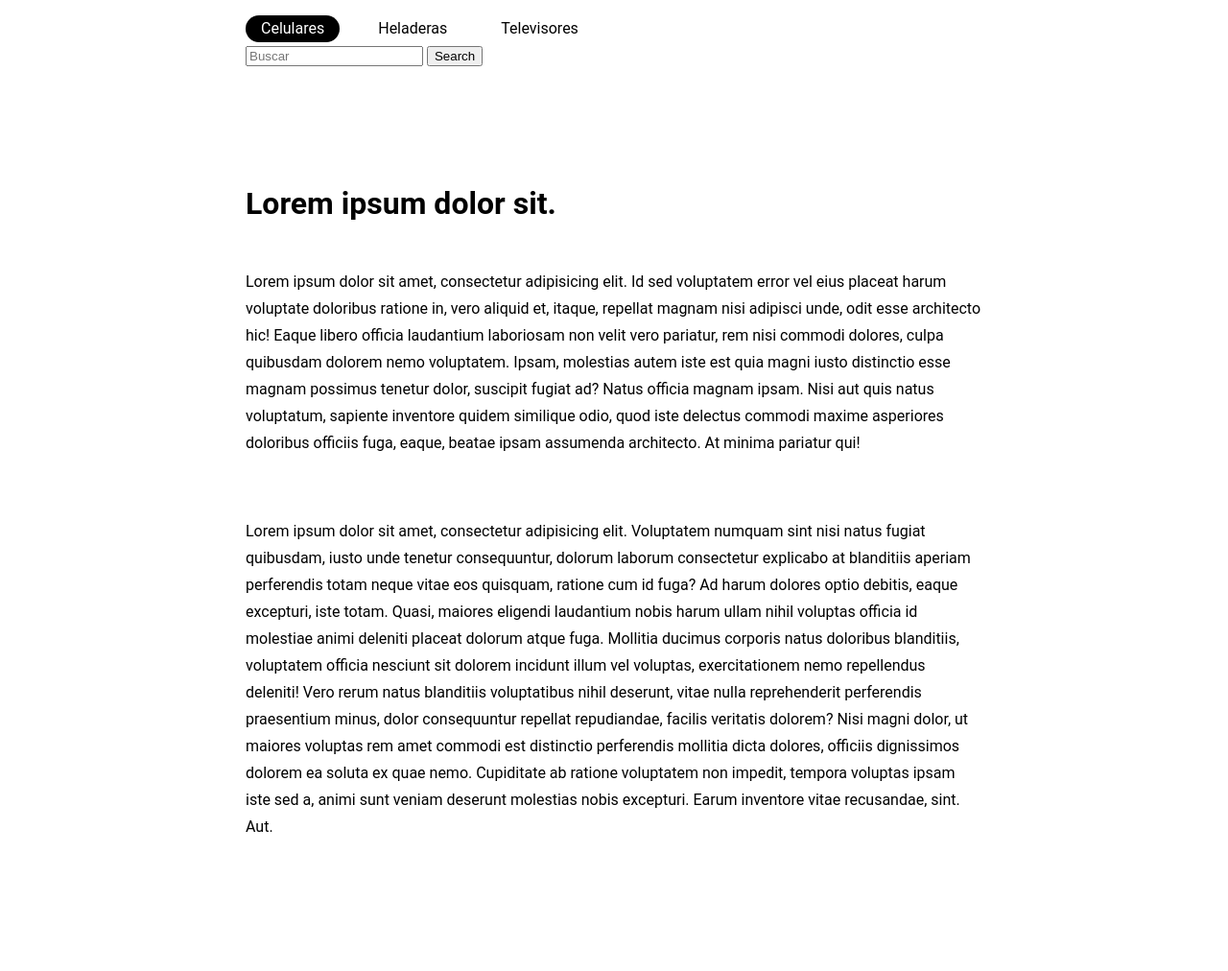
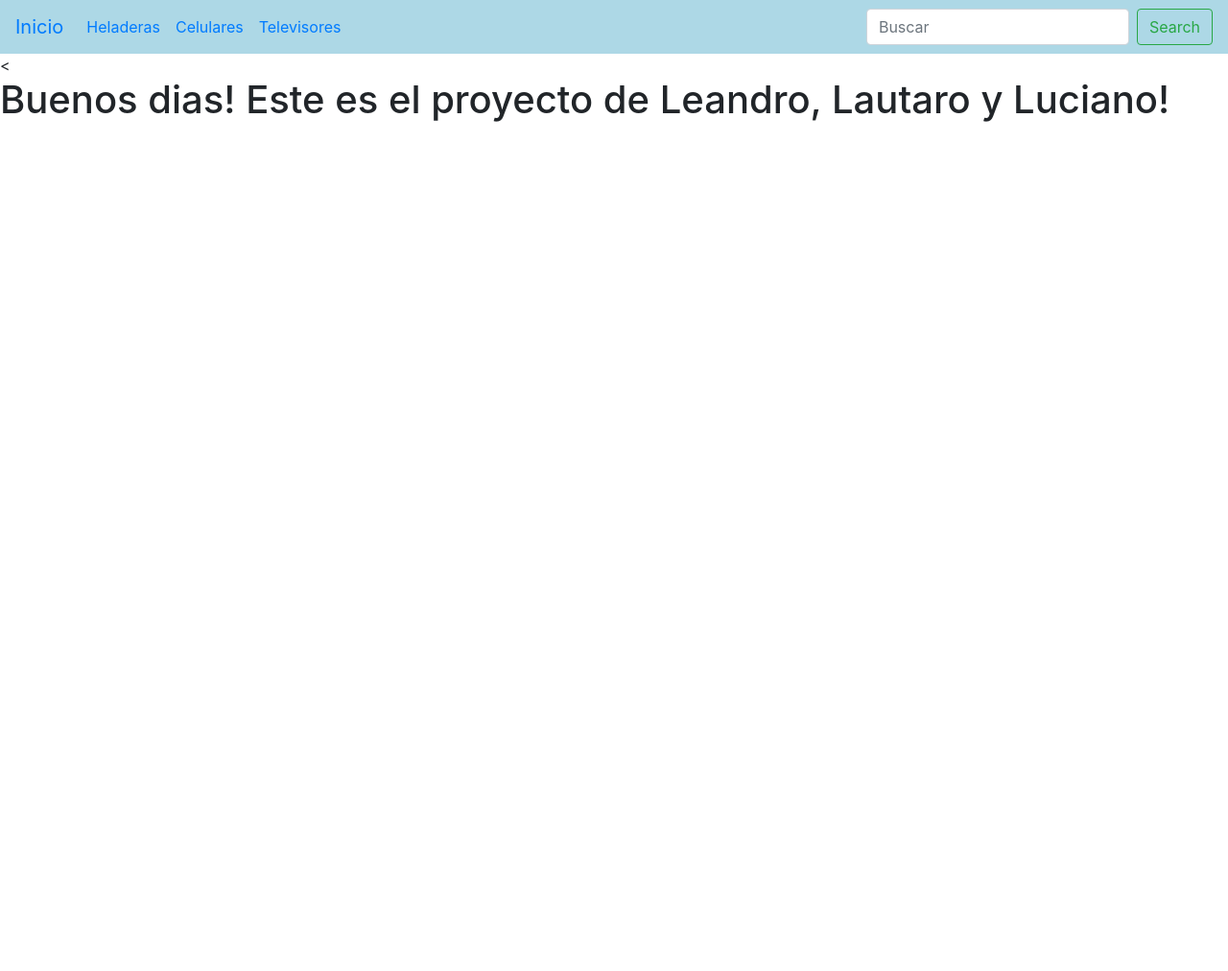
Before and after one commit to LucianoSuarez701/proyecto_final, a Python web app: template templates/index.html in a window 1280 px wide. Shown: the whole page at 96% size. After the commit the page ends 127 px from the top, so only its background shows below. Run offline with Jinja, Linux system fonts and the light colour scheme; the template is opened without the code that fills it, so the values that code supplies are empty.

Commit message:
Vistas de navbar viejas

```diff
--- a/templates/base.html
+++ b/templates/base.html
@@ -9,70 +9,12 @@
         {% block titulo %}
         {% endblock %}
     </title>
-    <!--<link rel="stylesheet" href="https://cdn.jsdelivr.net/npm/bootstrap@4.6.1/dist/css/bootstrap.min.css"
-        integrity="sha384-zCbKRCUGaJDkqS1kPbPd7TveP5iyJE0EjAuZQTgFLD2ylzuqKfdKlfG/eSrtxUkn" crossorigin="anonymous">-->
-    <link rel="stylesheet" href="../css/style.css">
+    <link rel="stylesheet" href="https://cdn.jsdelivr.net/npm/bootstrap@4.6.1/dist/css/bootstrap.min.css"
+        integrity="sha384-zCbKRCUGaJDkqS1kPbPd7TveP5iyJE0EjAuZQTgFLD2ylzuqKfdKlfG/eSrtxUkn" crossorigin="anonymous">
 </head>
 
 <body>
-
-    <header class="header sticky sticky--top js-header">
-
-        <div class="grid">
-
-            <nav class="navigation">
-                <ul class="navigation__list navigation__list--inline">
-
-                    <li class="navigation__item"><a href="#"
-                            class="navigation__link navigation__link--is-active">Celulares</a></li>
-                    <li class="navigation__item"><a href="#" class="navigation__link">Heladeras</a></li>
-                    <li class="navigation__item"><a href="#" class="navigation__link">Televisores</a></li>
-
-                </ul>
-                <form class="form-inline my-2 my-lg-0" action="/products/search-product/" method="GET">
-                    <input class="form-control mr-sm-2" type="text" placeholder="Buscar" aria-label="Search"
-                        name='search'>
-                    <button class="btn btn-outline-success my-2 my-sm-0" type="submit">Search</button>
-                </form>
-            </nav>
-
-        </div>
-
-    </header>
-
-    <main class="main">
-
-        <div class="grid">
-
-            <h1>Lorem ipsum dolor sit.</h1>
-
-            <p>Lorem ipsum dolor sit amet, consectetur adipisicing elit. Id sed voluptatem error vel eius placeat harum
-                voluptate doloribus ratione in, vero aliquid et, itaque, repellat magnam nisi adipisci unde, odit esse
-                architecto hic! Eaque libero officia laudantium laboriosam non velit vero pariatur, rem nisi commodi
-                dolores, culpa quibusdam dolorem nemo voluptatem. Ipsam, molestias autem iste est quia magni iusto
-                distinctio esse magnam possimus tenetur dolor, suscipit fugiat ad? Natus officia magnam ipsam. Nisi aut
-                quis natus voluptatum, sapiente inventore quidem similique odio, quod iste delectus commodi maxime
-                asperiores doloribus officiis fuga, eaque, beatae ipsam assumenda architecto. At minima pariatur qui!
-            </p>
-            <p>Lorem ipsum dolor sit amet, consectetur adipisicing elit. Voluptatem numquam sint nisi natus fugiat
-                quibusdam, iusto unde tenetur consequuntur, dolorum laborum consectetur explicabo at blanditiis aperiam
-                perferendis totam neque vitae eos quisquam, ratione cum id fuga? Ad harum dolores optio debitis, eaque
-                excepturi, iste totam. Quasi, maiores eligendi laudantium nobis harum ullam nihil voluptas officia id
-                molestiae animi deleniti placeat dolorum atque fuga. Mollitia ducimus corporis natus doloribus
-                blanditiis, voluptatem officia nesciunt sit dolorem incidunt illum vel voluptas, exercitationem nemo
-                repellendus deleniti! Vero rerum natus blanditiis voluptatibus nihil deserunt, vitae nulla reprehenderit
-                perferendis praesentium minus, dolor consequuntur repellat repudiandae, facilis veritatis dolorem? Nisi
-                magni dolor, ut maiores voluptas rem amet commodi est distinctio perferendis mollitia dicta dolores,
-                officiis dignissimos dolorem ea soluta ex quae nemo. Cupiditate ab ratione voluptatem non impedit,
-                tempora voluptas ipsam iste sed a, animi sunt veniam deserunt molestias nobis excepturi. Earum inventore
-                vitae recusandae, sint. Aut.</p>
-
-        </div>
-
-    </main>
-
-
-    <!--<nav class="navbar navbar-expand-lg navbar " style="background: rgb(5, 65, 85);">
+    <nav class="navbar navbar-expand-lg navbar " style="background: lightblue;">
         <a class="navbar-brand" href="/">Inicio</a>
         <button class="navbar-toggler" type="button" data-toggle="collapse" data-target="#navbarSupportedContent"
             aria-controls="navbarSupportedContent" aria-expanded="false" aria-label="Toggle navigation">
@@ -84,14 +26,17 @@
                 <li class="nav-item active">
                     <a class="nav-link" href="/heladeras/">Heladeras </a>
                 </li>
-                    <li class="nav-item active">
+                <li class="nav-item">
                     <a class="nav-link" href="/celulares/">Celulares</a>
                 </li>
-                    <li class="nav-item active">
+                <li class="nav-item">
                     <a class="nav-link" href="/televisores/">Televisores</a>
-
+                </li>
             </ul>
-
+            <form class="form-inline my-2 my-lg-0" action = "/products/search-product/" method = "GET">
+                <input class="form-control mr-sm-2" type="text" placeholder="Buscar" aria-label="Search" name = 'search'>
+                <button class="btn btn-outline-success my-2 my-sm-0" type="submit">Search</button>
+            </form>
         </div>
 
     </nav>
@@ -100,7 +45,8 @@
 
 
     {% block contenido %}
-        {% endblock %} -->
+
+    {% endblock %}
 
 </body>
 
--- a/templates/celulares.html
+++ b/templates/celulares.html
@@ -5,5 +5,5 @@ Inicio
 {% endblock %}
 
 {% block contenido %}
-<h1>Aca va el contenido de celulares</h1>
+<h1 style="margin-left:30rem">Aca va el contenido de celulares</h1>
 {% endblock %}
--- a/templates/index.html
+++ b/templates/index.html
@@ -5,5 +5,7 @@ Inicio
 {% endblock %}
 
 {% block contenido %}
-<h1>Buen dia</h1>
+<<h1> Buenos dias!
+    Este es el proyecto de Leandro, Lautaro y Luciano!
+</h1>
 {% endblock %}
--- a/templates/televisores.html
+++ b/templates/televisores.html
@@ -5,5 +5,5 @@ Inicio
 {% endblock %}
 
 {% block contenido %}
-<h1>Aca va el contenido de televisores</h1>
+<h1 style="margin-left:30rem">Aca va el contenido de televisores</h1>
 {% endblock %}
```
Also changed, not shown: templates/heladeras.html (+4 -4 lines), db.sqlite3. Lines whose indentation alone changed are shown as unchanged.
